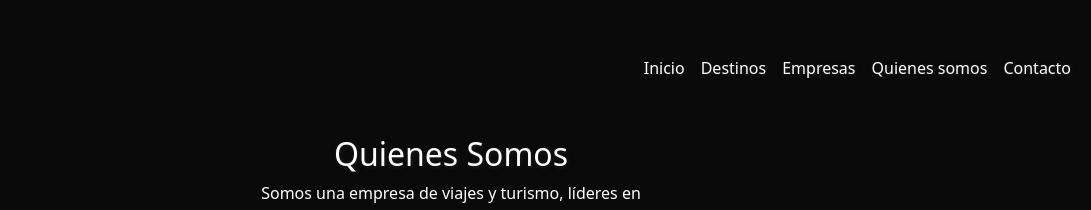
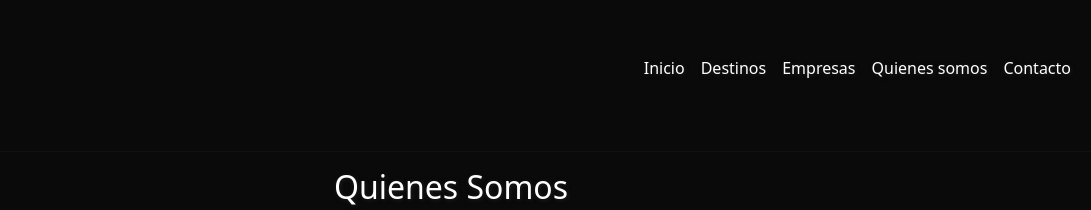
Before and after one commit to Davidjuarezz/DavidJuarezTercerapreentrega, a website: page pages/quienes-somos.html in a window 1280 px wide. Shown: the top 210 px of the page, 189-1280 px from the left. Drawn offline with nearby package versions, Linux system fonts and the light colour scheme.

Commit message:
segundo commit

```diff
--- a/pages/quienes-somos.html
+++ b/pages/quienes-somos.html
@@ -47,6 +47,7 @@
               </nav>
         </div>
         <!-- fin del header -->
+        <hr>
         <!-- wrapper -->
         <div class="all-info">
             <div class="text-01">
@@ -125,6 +126,7 @@
                 </div>
             </footer>
         <!-- fin de footer -->
+        <!--  js link  -->
         <script src="https://cdn.jsdelivr.net/npm/bootstrap@5.2.2/dist/js/bootstrap.bundle.min.js" integrity="sha384-OERcA2EqjJCMA+/3y+gxIOqMEjwtxJY7qPCqsdltbNJuaOe923+mo//f6V8Qbsw3" crossorigin="anonymous"></script>
 
 </body>
```
Also changed, not shown: index.html (+2 -3 lines), pages/contacto.html (+1 -0 lines), pages/destinos.html (+1 -0 lines), pages/empresas.html (+1 -1 lines).
